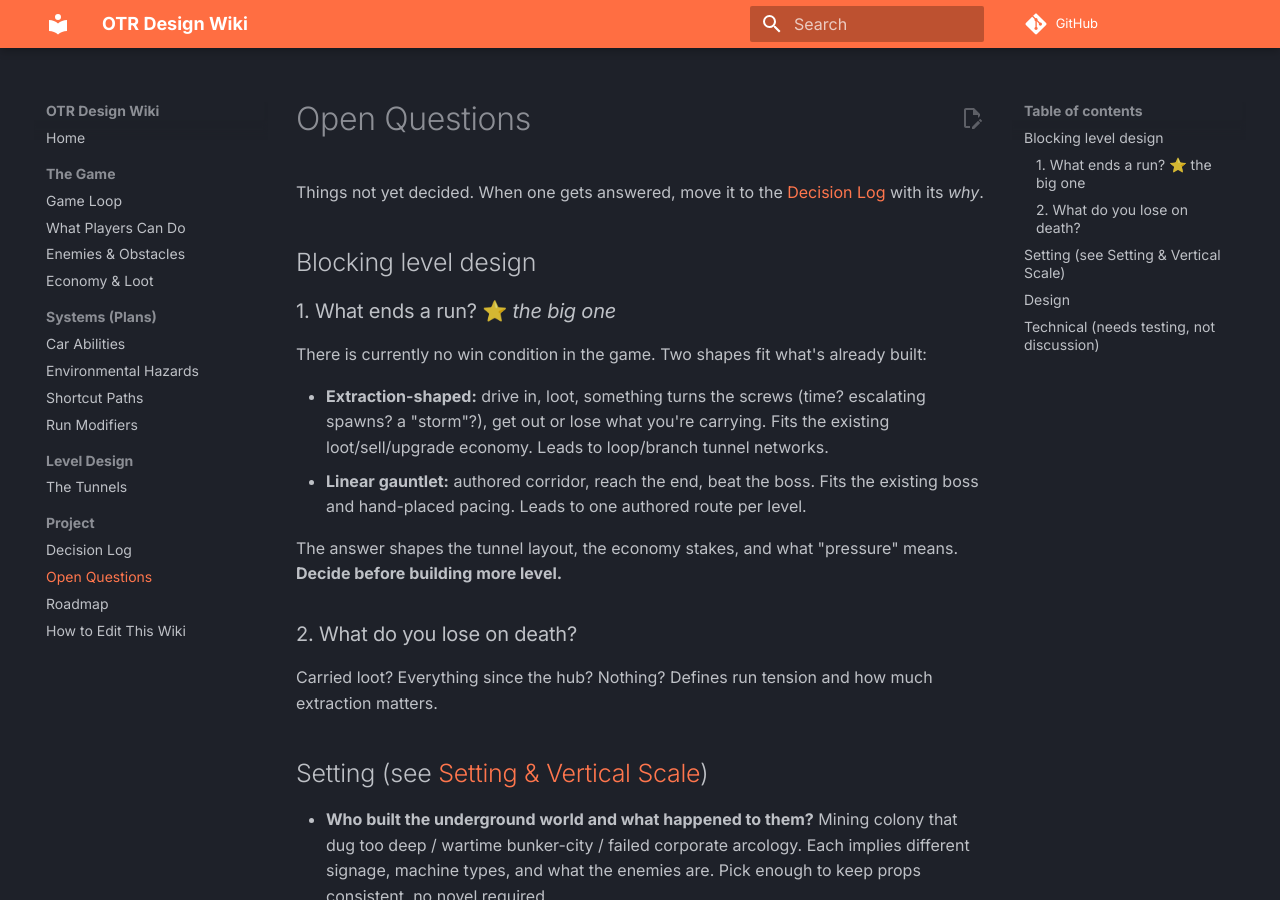
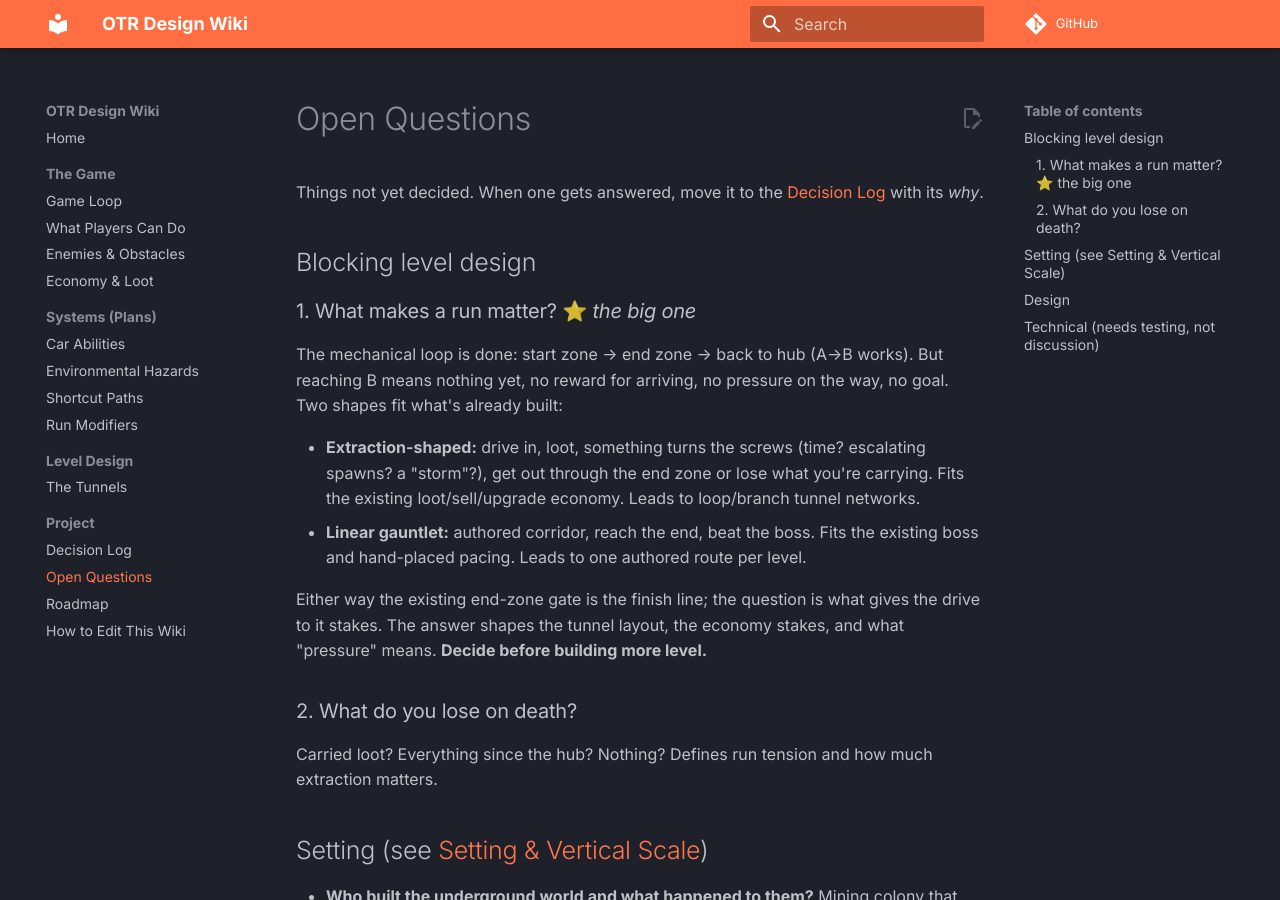
Before and after one commit to cap7n/otr-docs, an MkDocs documentation site: the page built from docs/project/open-questions.md, in a window 1280 px wide and 900 px high. Built offline with MkDocs 1.6.1 and Material for MkDocs 9.7.7, drawn with Linux system fonts in a browser that asks for light colours; comment, search, counter and statistics services are not loaded.

Commit message:
Correct run-end status: A-to-B gates exist, the missing piece is the goal

```diff
--- a/docs/project/open-questions.md
+++ b/docs/project/open-questions.md
@@ -4,14 +4,14 @@ Things not yet decided. When one gets answered, move it to the [Decision Log](de
 
 ## Blocking level design
 
-### 1. What ends a run? ⭐ *the big one*
+### 1. What makes a run matter? ⭐ *the big one*
 
-There is currently no win condition in the game. Two shapes fit what's already built:
+The mechanical loop is done: start zone → end zone → back to hub (A→B works). But reaching B means nothing yet, no reward for arriving, no pressure on the way, no goal. Two shapes fit what's already built:
 
-- **Extraction-shaped:** drive in, loot, something turns the screws (time? escalating spawns? a "storm"?), get out or lose what you're carrying. Fits the existing loot/sell/upgrade economy. Leads to loop/branch tunnel networks.
+- **Extraction-shaped:** drive in, loot, something turns the screws (time? escalating spawns? a "storm"?), get out through the end zone or lose what you're carrying. Fits the existing loot/sell/upgrade economy. Leads to loop/branch tunnel networks.
 - **Linear gauntlet:** authored corridor, reach the end, beat the boss. Fits the existing boss and hand-placed pacing. Leads to one authored route per level.
 
-The answer shapes the tunnel layout, the economy stakes, and what "pressure" means. **Decide before building more level.**
+Either way the existing end-zone gate is the finish line; the question is what gives the drive to it stakes. The answer shapes the tunnel layout, the economy stakes, and what "pressure" means. **Decide before building more level.**
 
 ### 2. What do you lose on death?
 
```
Also changed, not shown: docs/game/loop.md (+3 -2 lines).
